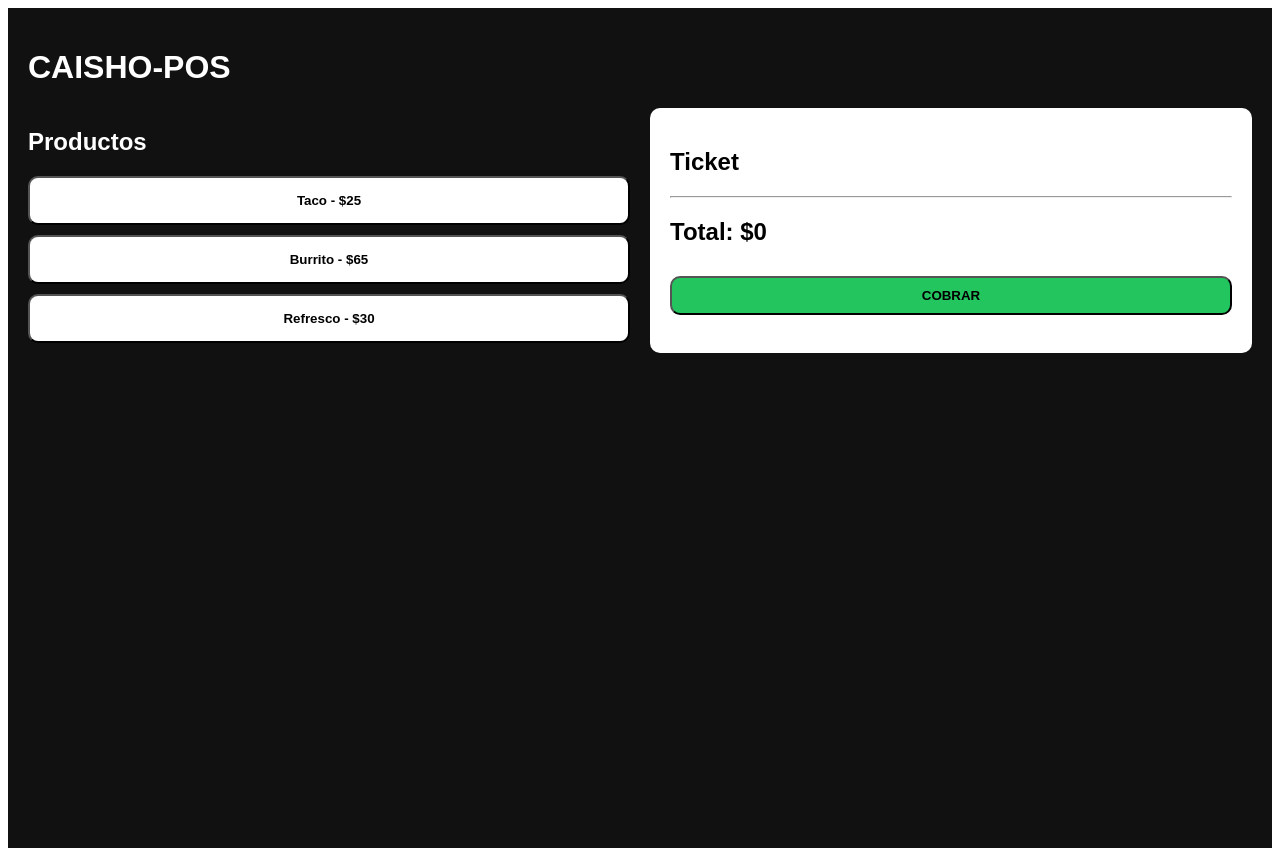
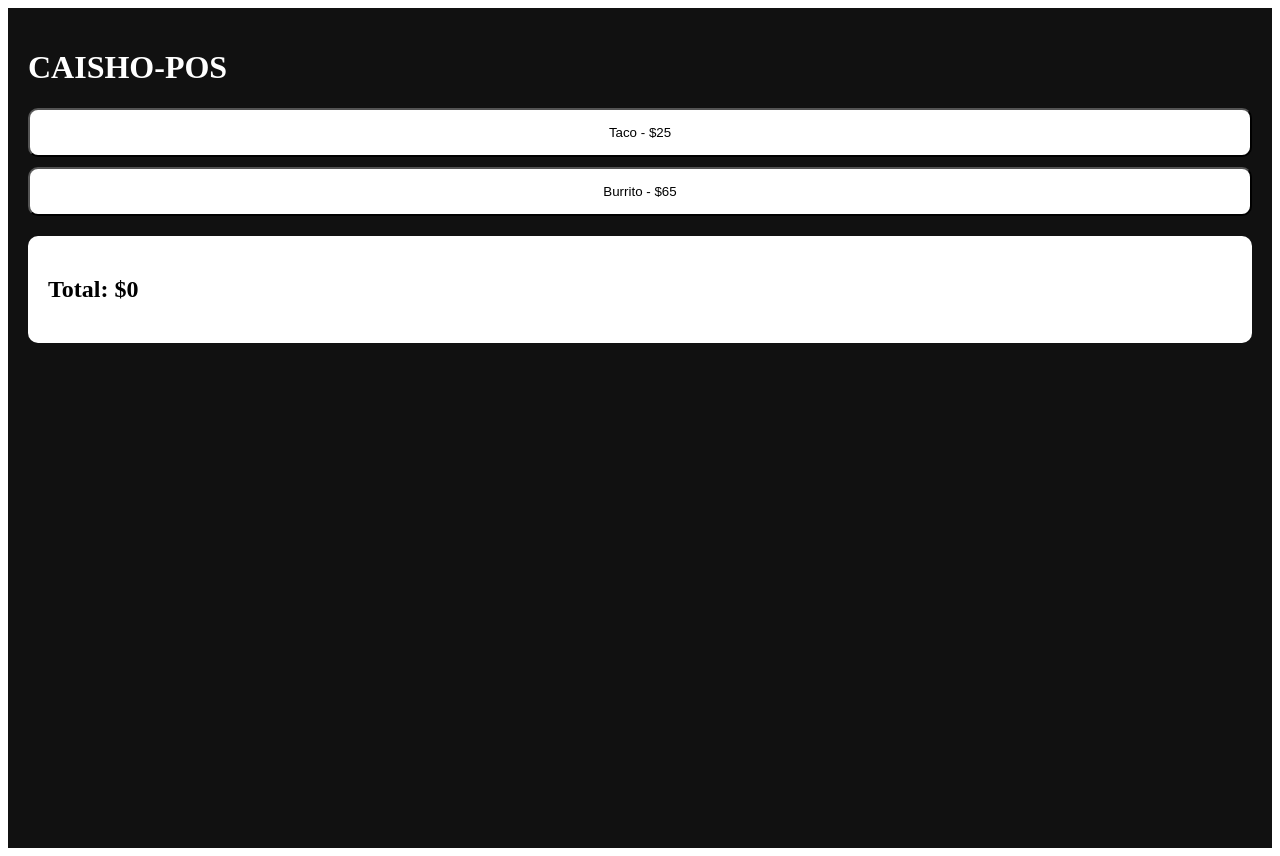
Before and after one commit to axelsilva1239-bot/CAISHO-POS, a Next.js app: page / in a window 1280 px wide. Built offline with nearby package versions, Linux system fonts and the light colour scheme.

Commit message:
Update page.js

```diff
--- a/app/page.js
+++ b/app/page.js
@@ -1,40 +1,13 @@
 "use client"
 import { useState } from 'react'
-
-export default function Page() {
-  const [cart, setCart] = useState([])
-  const [total, setTotal] = useState(0)
-  const products = [
-    { id: 1, name: "Taco", price: 25 },
-    { id: 2, name: "Burrito", price: 65 },
-    { id: 3, name: "Refresco", price: 30 },
-  ]
-
-  const addToCart = (p) => {
-    setCart([...cart, p])
-    setTotal(total + p.price)
-  }
-
-  return (
-    <div style={{ padding: 20, fontFamily: 'sans-serif', background: '#111', color: 'white', minHeight: '100vh' }}>
-      <h1 style={{ fontSize: 32, fontWeight: 'bold' }}>CAISHO-POS</h1>
-      <div style={{ display: 'grid', gridTemplateColumns: '1fr 1fr', gap: 20, marginTop: 20 }}>
-        <div>
-          <h2>Productos</h2>
-          {products.map(p => (
-            <button key={p.id} onClick={() => addToCart(p)} style={{ display: 'block', width: '100%', padding: 15, margin: '10px 0', background: 'white', color: 'black', borderRadius: 10, fontWeight: 'bold' }}>
-              {p.name} - ${p.price}
-            </button>
-          ))}
-        </div>
-        <div style={{ background: 'white', color: 'black', padding: 20, borderRadius: 10 }}>
-          <h2>Ticket</h2>
-          {cart.map((c,i) => <div key={i}>{c.name} - ${c.price}</div>)}
-          <hr style={{ margin: '15px 0' }} />
-          <h2>Total: ${total}</h2>
-          <button onClick={() => { setCart([]); setTotal(0) }} style={{ width: '100%', padding: 10, background: '#22c55e', borderRadius: 10, marginTop: 10, fontWeight: 'bold' }}>COBRAR</button>
-        </div>
-      </div>
-    </div>
-  )
+export default function Page(){
+ const [cart,setCart]=useState([])
+ const [total,setTotal]=useState(0)
+ const products=[{id:1,name:"Taco",price:25},{id:2,name:"Burrito",price:65}]
+ return <div style={{padding:20,background:'#111',color:'white',minHeight:'100vh'}}>
+ <h1>CAISHO-POS</h1>
+ {products.map(p=><button key={p.id} onClick={()=>{setCart([...cart,p]);setTotal(total+p.price)}} style={{display:'block',width:'100%',padding:15,margin:'10px 0',background:'white',color:'black',borderRadius:10}}>{p.name} - ${p.price}</button>)}
+ <div style={{background:'white',color:'black',padding:20,borderRadius:10,marginTop:20}}>
+ {cart.map((c,i)=><div key={i}>{c.name}</div>)}<h2>Total: ${total}</h2>
+ </div></div>
 }
```
